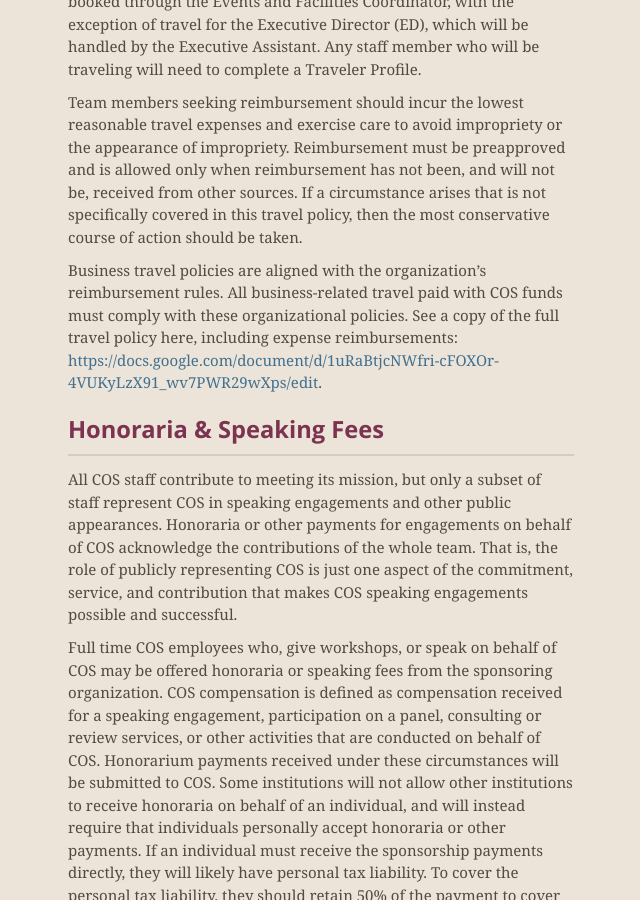
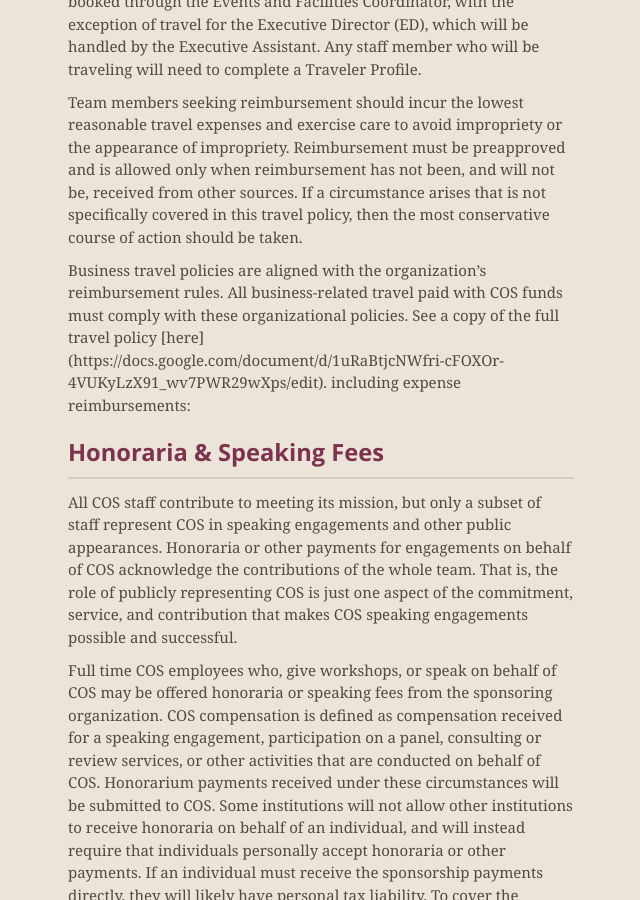
Before and after one commit to CenterForOpenScience/Policies-and-Procedures, a Jekyll site: the page built from index.md, in a window 1280 px wide and 900 px high, scrolled down 9083 px. Shown: the whole window, without its empty margins (319-959 px from the left). Built offline with Jekyll 4.4.1, drawn with Linux system fonts in a browser that asks for light colours; nearby versions of some CDN libraries; our own code applies the rules of GitHub Pages for plain Markdown files.

Commit message:
Update index.md

```diff
--- a/index.md
+++ b/index.md
@@ -8,7 +8,7 @@
 Introduction
 ------------------
 
-This manual sets forth the Center for Open Science’s policies and procedures for daily operations. The Center for Open Science (COS) complies with the United States Federal and State of Virginia employment laws and regulations. Details about these can be found on the Virginia Department of Labor and Industry [website](http://www.doli.virginia.gov/publications/required_posters.html). A Virginia Labor Law poster is accessible and visible in the COS office. This manual is subject to change to maintain compliance with these laws and regulations. This manual will be reviewed and updated periodically as a means of continuous improvement to the COS’s standard practices and operations. COS maintains full discretion to add to, modify, or delete provisions of this manual at any time. COS staff are advised to retain a bookmark to the manual to check for revisions and to stay up-to-date on COS policies.
+This manual sets forth the Center for Open Science’s policies and procedures for daily operations. The Center for Open Science (COS) complies with the United States Federal and State of Virginia employment laws and regulations. Details about these can be found on the Virginia Department of Labor and Industry [website](http://www.vec.virginia.gov/employers/Required-Posters-for-Virginia-Employers). A Virginia Labor Law poster is accessible and visible in the COS office. This manual is subject to change to maintain compliance with these laws and regulations. This manual will be reviewed and updated periodically as a means of continuous improvement to the COS’s standard practices and operations. COS maintains full discretion to add to, modify, or delete provisions of this manual at any time. COS staff are advised to retain a bookmark to the manual to check for revisions and to stay up-to-date on COS policies.
 
 Information contacts:
 Betsy Ferronato, [betsy@cos.io](mailto:betsy@cos.io); Lucy Ofiesh, [lucy@cos.io](mailto:lucy@cos.io)
@@ -207,7 +207,7 @@
 
 Team members seeking reimbursement should incur the lowest reasonable travel expenses and exercise care to avoid impropriety or the appearance of impropriety. Reimbursement must be preapproved and is allowed only when reimbursement has not been, and will not be, received from other sources. If a circumstance arises that is not specifically covered in this travel policy, then the most conservative course of action should be taken.
 
-Business travel policies are aligned with the organization’s reimbursement rules. All business-related travel paid with COS funds must comply with these organizational policies. See a copy of the full travel policy here, including expense reimbursements:  <https://docs.google.com/document/d/1uRaBtjcNWfri-cFOXOr-4VUKyLzX91_wv7PWR29wXps/edit>.
+Business travel policies are aligned with the organization’s reimbursement rules. All business-related travel paid with COS funds must comply with these organizational policies. See a copy of the full travel policy [here]  (https://docs.google.com/document/d/1uRaBtjcNWfri-cFOXOr-4VUKyLzX91_wv7PWR29wXps/edit). including expense reimbursements:
 
 Honoraria &amp; Speaking Fees
 ------------------
```
